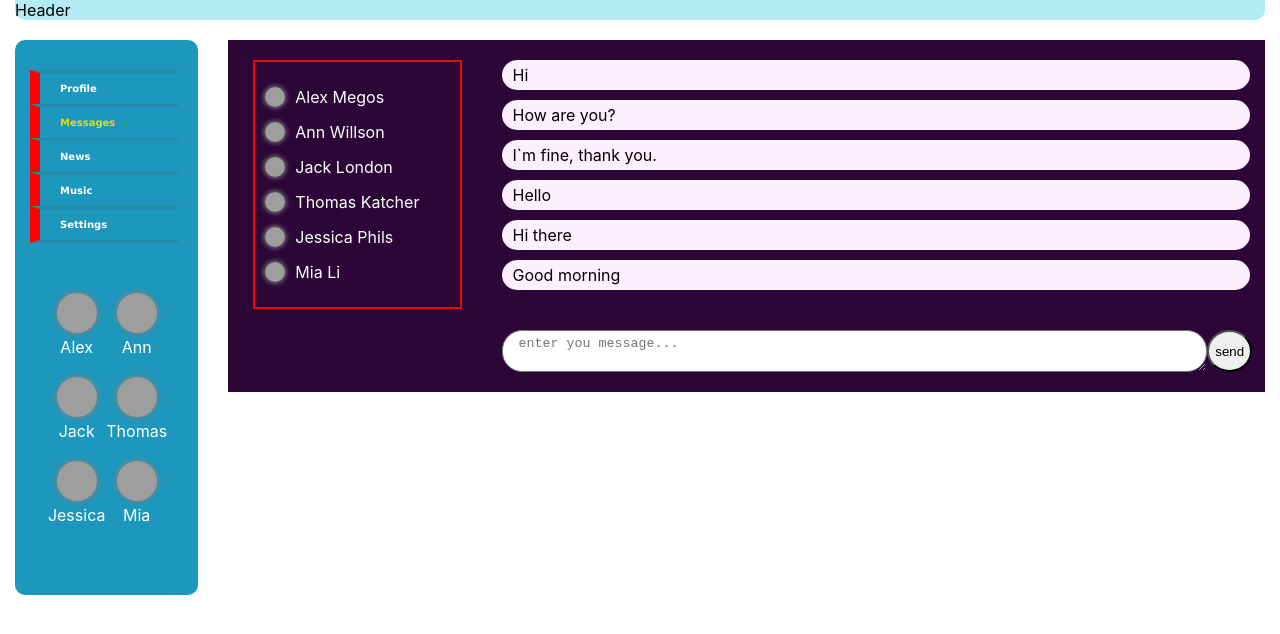
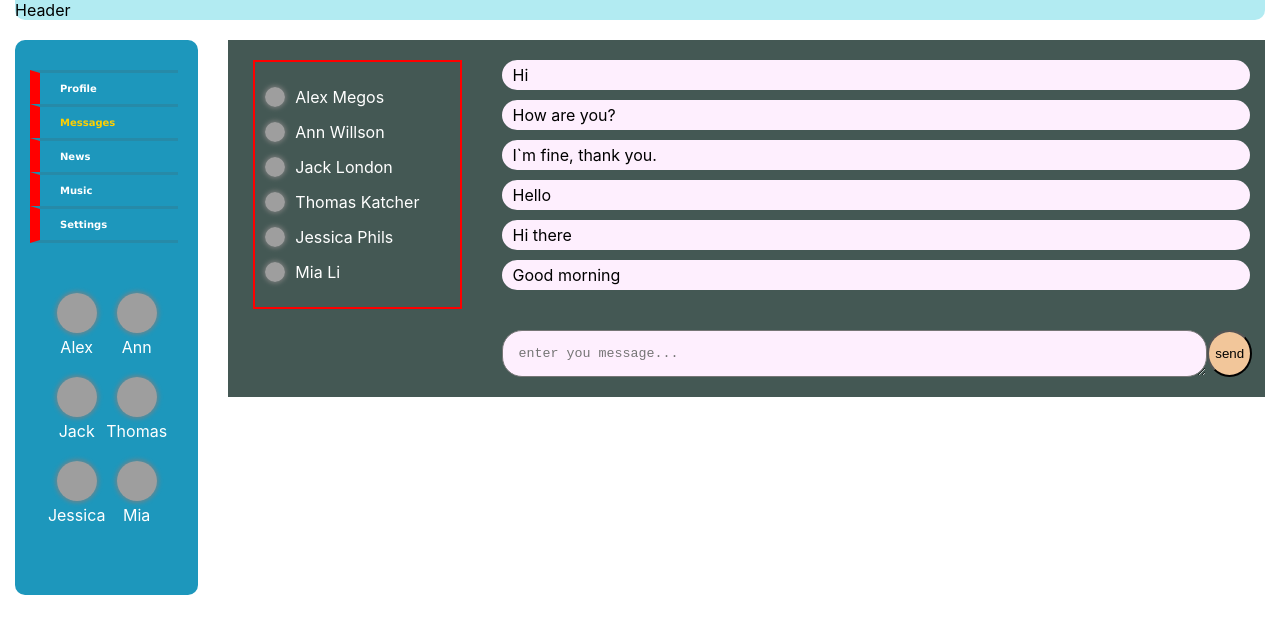
Before and after one commit to AvtsynovS/SocialNetwork, a React (Create React App) app: page /dialogs in a window 1280 px wide. Shown: the top 634 px of the page. Built offline with nearby package versions, Linux system fonts and the light colour scheme; grey boxes are pictures that could not be loaded.

Commit message:
add css styles

```diff
--- a/src/App.css
+++ /dev/null
@@ -1,3 +0,0 @@
-.App {
-  text-align: center;
-}
--- a/src/App.js
+++ b/src/App.js
@@ -1,5 +1,5 @@
 import React from "react";
-// import "./App.css";
+import styles from "./styles.module.scss";
 import { GridColumn, GridRow, GridContainer } from "./ui/Grid";
 import Header from "./Components/Header/Header";
 import Navigation from "./Components/Navigation/Navigation";
@@ -12,8 +12,8 @@ import { Route, Switch } from "react-router";
 import NotFound from "./Components/Main/NotFound/NotFound";
 
 const App = (props) => {
-
   return (
+    <div className={styles.container}>
       <GridContainer>
         <GridRow>
           <GridColumn size={12} offset={0}>
@@ -67,6 +67,7 @@ const App = (props) => {
           </GridColumn>
         </GridRow>
       </GridContainer>
+    </div>
   );
 };
 
--- a/src/Components/Main/Dialogs/Dialogs.jsx
+++ b/src/Components/Main/Dialogs/Dialogs.jsx
@@ -68,7 +68,7 @@ const Dialogs = (props) => {
                   value={props.state.messagePage.newMessageText}
                   onKeyDown={onKeyDown}
                 ></textarea>
-                <button className={styles.sentBtn} onClick={addNewMessage}>
+                <button className={styles.sendBtn} onClick={addNewMessage}>
                   send
                 </button>
               </div>
--- a/src/Components/Main/Dialogs/styles.module.scss
+++ b/src/Components/Main/Dialogs/styles.module.scss
@@ -1,6 +1,5 @@
 .dialogs {
-  background-color: rgb(43, 6, 54);
-  color: rgb(50, 235, 33);
+  background-color: #445854;
 }
 
 .dialogsItems {
@@ -43,12 +42,14 @@
     margin: 20px 0;
 
     .sendArea {
+      background-color: #feeffe;
       border-radius: 20px;
-      padding: 5px 15px;
+      padding: 15px 15px 0;
       min-width: 90%;
     }
 
-    .sentBtn {
+    .sendBtn {
+      background-color: #f2c69a;
       border-radius: 50%;
     }
   }
--- a/src/Components/Main/Profile/Posts/Post/styles.module.scss
+++ b/src/Components/Main/Profile/Posts/Post/styles.module.scss
@@ -8,4 +8,5 @@
 
 .post {
   margin: 20px 0;
+  color: #f0f0f0;
 }
--- a/src/Components/Main/Profile/Posts/Posts.jsx
+++ b/src/Components/Main/Profile/Posts/Posts.jsx
@@ -25,27 +25,23 @@ const Posts = (props) => {
   return (
     <div className={styles.postArea}>
       <h3>New post</h3>
-      <div>
-        <div>
+      <div className={styles.addPost}>
         <textarea
+          className={styles.sendArea}
           placeholder="enter you post..."
           onChange={onPostChange}
           value={props.newPostText}
           onKeyDown={onKeyDown}
         />
-        </div>
-        <div>
-          <button id="btn" onClick={addNewPost}>
+        <button id="btn" className={styles.addBtn} onClick={addNewPost}>
           Add post
         </button>
-        </div>
       </div>
       {props.posts.map((item) => (
         <div key={item.id}>
           <Post message={item.message} likesCount={item.likesCount} />
         </div>
       ))}
-      ;
     </div>
   );
 };
--- a/src/Components/Main/Profile/Posts/styles.module.scss
+++ b/src/Components/Main/Profile/Posts/styles.module.scss
@@ -1,3 +1,22 @@
 .postArea {
-  margin: 20px;
+  margin: 20px 20px 0;
+  color: #f0f0f0;
 }
+
+.addPost {
+  display: flex;
+  justify-content: space-between;
+  margin: 20px 0;
+
+  .sendArea {
+    border-radius: 20px;
+    padding: 15px 15px 0;
+    min-width: 90%;
+    background-color: #feeffe;
+  }
+}
+
+.addBtn {
+  background-color: #f2c69a;
+  border-radius: 50px;
+}
--- a/src/Components/Main/Profile/styles.module.scss
+++ b/src/Components/Main/Profile/styles.module.scss
@@ -1,5 +1,7 @@
 .mainContent {
-  background-color: #c8e8ee;
+  background-color: #445854;
+  color: #000000;
+
   border-radius: 10px;
 
   & div {
--- /dev/null
+++ b/src/styles.module.scss
@@ -0,0 +1,3 @@
+.container {
+  margin-bottom: 25px;
+}
```
Lines whose indentation alone changed are shown as unchanged.
